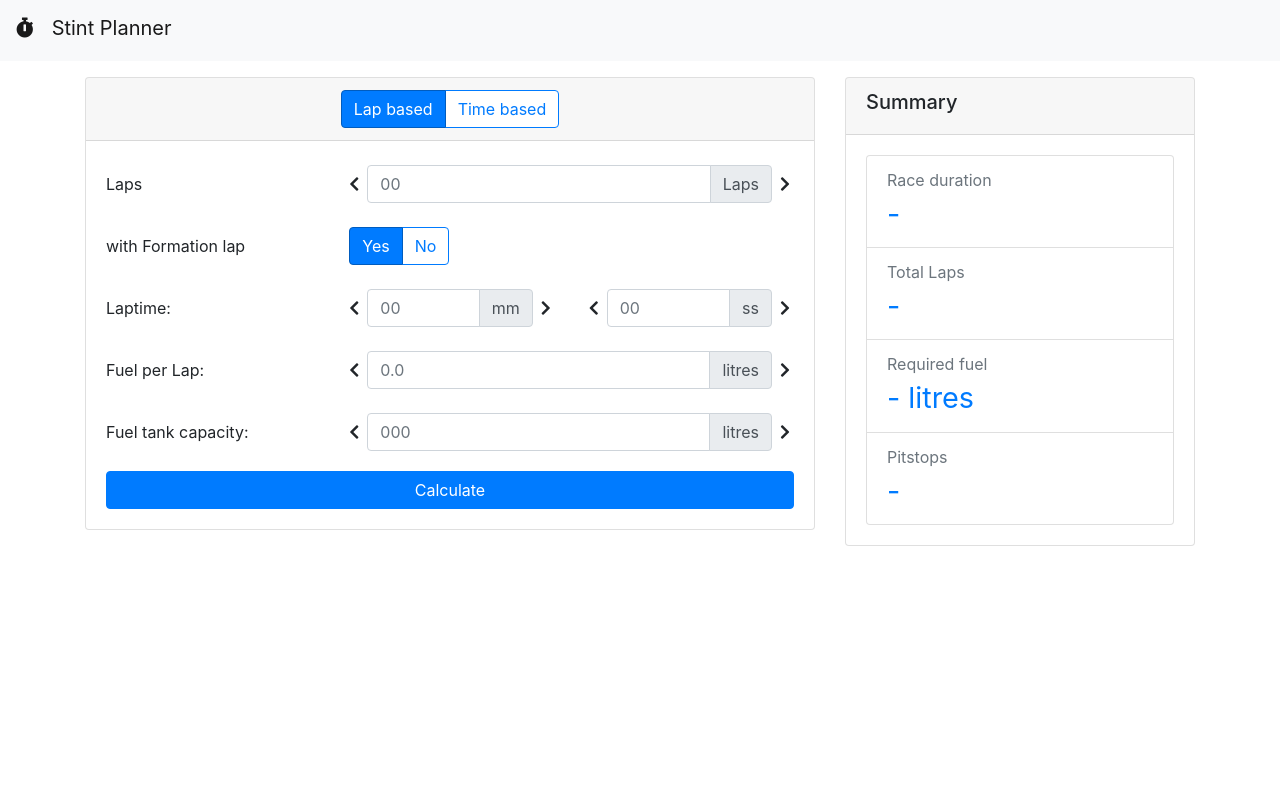
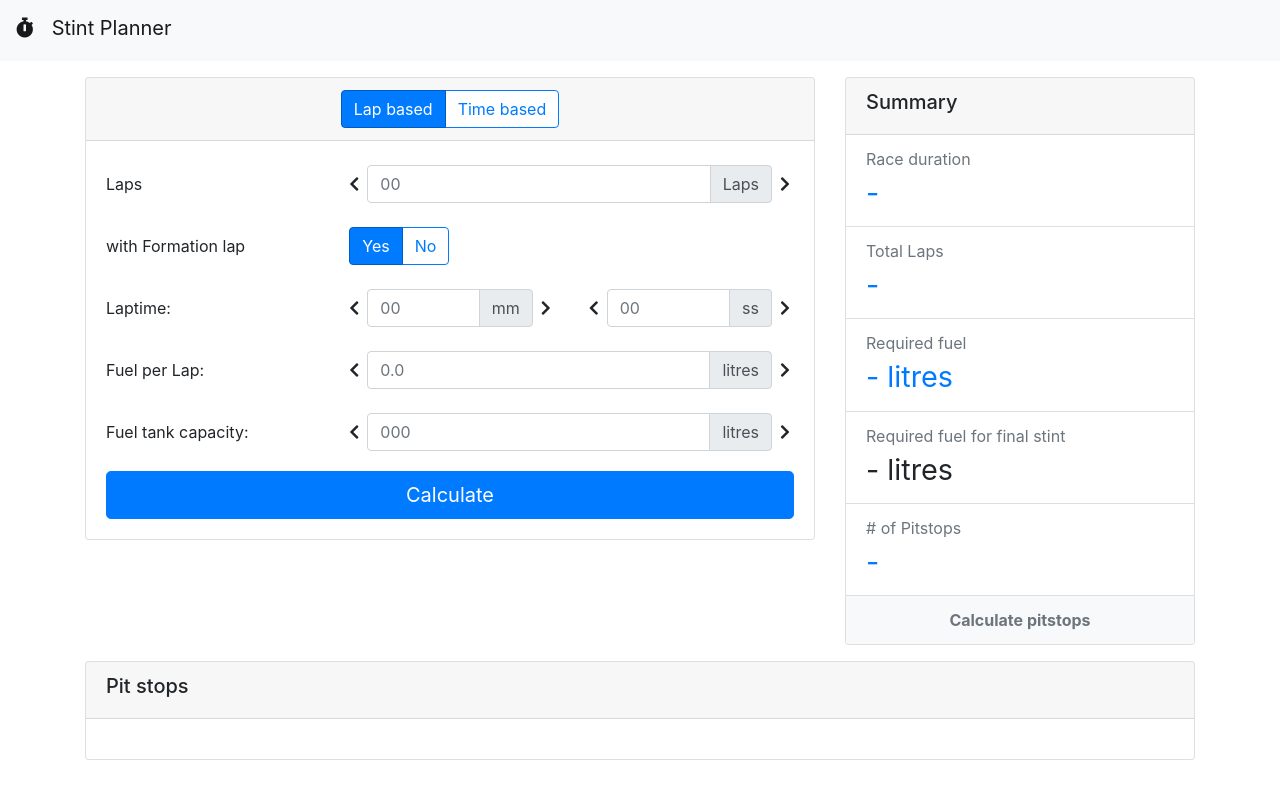
Before and after one commit to defranke/stint-planner, an Angular app: page / in a window 1280 px wide. Shown: the top 796 px of the page. Built offline with nearby package versions, Linux system fonts and the light colour scheme.

Commit message:
first draft  for pit stop strategy

```diff
--- a/src/app/app.component.html
+++ b/src/app/app.component.html
@@ -10,8 +10,14 @@
         <div class="col-lg-8 col-md-10 mb-3">
             <data-input></data-input>
         </div>
-        <div class="col-lg-4 col-md-10">
+        <div class="col-lg-4 col-md-10 mb-3">
             <result-summary></result-summary>
         </div>
     </div>
+
+    <div class="row">
+        <div class="col-12">
+            <pit-stops></pit-stops>
+        </div>
+    </div>
 </div>
--- a/src/app/app.module.ts
+++ b/src/app/app.module.ts
@@ -9,12 +9,15 @@ import { NumberStepper } from './components/numberStepper/numberStepper.componen
 import { PrettyDurationPipe } from './pipes/prettyDuration.pipe';
 import { FuelCalculation } from './services/FuelCalculation';
 import { NaNPrinterPipe } from './pipes/naNPrinterPipe.pipe';
+import { PitStops } from './components/pitstops/pitstops.component';
+import { PitStopCalculation } from './services/PitStopCalculation';
 
 @NgModule({
   declarations: [
     AppComponent,
     DataInput,
     Summary,
+    PitStops,
     NumberStepper,
     PrettyDurationPipe,
     NaNPrinterPipe
@@ -24,7 +27,8 @@ import { NaNPrinterPipe } from './pipes/naNPrinterPipe.pipe';
     FormsModule
   ],
   providers: [
-    FuelCalculation
+    FuelCalculation,
+    PitStopCalculation
   ],
   bootstrap: [AppComponent]
 })
--- a/src/app/components/dataInput/dataInput.component.html
+++ b/src/app/components/dataInput/dataInput.component.html
@@ -89,7 +89,6 @@
             </div>
         </div>
 
-        <!-- <p class="card-text">Some quick example text to build on the card title and make up the bulk of the card's content.</p> -->
-        <a href="#" class="btn btn-primary btn-block" (click)="calculate()">Calculate</a>
+        <button type="button" class="btn btn-primary btn-lg btn-block" (click)="calculate()">Calculate</button>
     </div>
 </div>
--- /dev/null
+++ b/src/app/components/pitstops/pitstops.component.css
@@ -0,0 +1,14 @@
+.summary-list-item {
+    display: flex;
+    flex-direction: column;
+}
+
+.summary-list-value {
+    font-size: 1.8em;
+    width:100%;
+    flex-grow: 1;
+}
+
+.description {
+    font-size: 0.7em;
+}
--- /dev/null
+++ b/src/app/components/pitstops/pitstops.component.html
@@ -0,0 +1,31 @@
+<div class="card">
+    <div class="card-header">
+        <h5>Pit stops</h5>
+    </div>
+
+    <div class="card-body">
+        <div class="card-deck">
+            <div class="card" *ngFor="let stop of pitStops; index as i">
+                <div class="list-group list-group-flush">
+                    <div class="list-group-item active">Stop {{i + 1}}</div>
+
+                    <div class="list-group-item summary-list-item">
+                        <span class="text-secondary">Duration</span>
+                        <span class="text-primary summary-list-value">{{stop.duration | prettyDuration}}</span>
+                    </div>
+
+                    <div class="list-group-item summary-list-item">
+                        <span class="text-secondary">Laps</span>
+                        <span class="text-primary summary-list-value">{{stop.laps}} Laps</span>
+                    </div>
+
+                    <div class="list-group-item summary-list-item">
+                        <span class="text-secondary">Fuel</span>
+                        <span class="text-primary summary-list-value">{{stop.fuel}} litres</span>
+                    </div>
+                </div>
+            </div>
+        </div>
+    </div>
+
+</div>
--- /dev/null
+++ b/src/app/components/pitstops/pitstops.component.ts
@@ -0,0 +1,25 @@
+import { Component } from '@angular/core';
+import { PitStopCalculation, PitStop } from 'src/app/services/PitStopCalculation';
+import { Subscription } from 'rxjs';
+
+
+@Component({
+    selector: 'pit-stops',
+    templateUrl: './pitstops.component.html',
+    styleUrls: ['./pitstops.component.css']
+})
+export class PitStops {
+    _subscription: Subscription;
+
+    pitStops: Array<PitStop> = [];
+
+    constructor(private pitStopCalculation: PitStopCalculation) {
+        this._subscription = pitStopCalculation.calculationChange.subscribe(() => {
+            this.pitStops = pitStopCalculation.pitStops;
+        });
+    }
+
+    ngOnDestroy() {
+        this._subscription.unsubscribe();
+    }
+}
--- a/src/app/components/summary/summary.component.html
+++ b/src/app/components/summary/summary.component.html
@@ -2,26 +2,32 @@
     <div class="card-header">
         <h5>Summary</h5>
     </div>
-    <div class="card-body">
-        <ul class="list-group">
-            <li class="list-group-item summary-list-item">
+    <div class="list-group  list-group-flush">
+        <div class="list-group-item summary-list-item">
             <span class="text-secondary">Race duration</span>
             <span class="text-primary summary-list-value">{{raceDuration | NaNPrinter | prettyDuration}}</span>
-            </li>
-            <li class="list-group-item summary-list-item">
+        </div>
+        <div class="list-group-item summary-list-item">
             <span class="text-secondary">Total Laps</span>
             <span class="text-primary summary-list-value">{{totalLaps | NaNPrinter}}</span>
-            </li>
-            <li class="list-group-item summary-list-item">
+        </div>
+        <div class="list-group-item summary-list-item">
             <span class="text-secondary">Required fuel</span>
             <span class="text-primary summary-list-value">{{requiredFuel | NaNPrinter}} litres</span>
-                <span class="text-secondary description" *ngIf="requiredFuelForFormationLap > 0">(includes {{requiredFuelForFormationLap}} litres for pace lap)</span>
-            </li>
-            <li class="list-group-item summary-list-item">
-                <span class="text-secondary">Pitstops</span>
+            <span class="text-secondary description" *ngIf="requiredFuelForFormationLap > 0">(includes
+                {{requiredFuelForFormationLap}} litres for pace lap)</span>
+        </div>
+        <div class="list-group-item summary-list-item">
+            <span class="text-secondary">Required fuel for final stint</span>
+            <span class="tPext-primary summary-list-value">{{requiredFuelForLastStint | NaNPrinter}} litres</span>
+        </div>
+        <div class="list-group-item summary-list-item">
+            <span class="text-secondary"># of Pitstops</span>
             <span class="text-primary summary-list-value">{{numberOfPitstops | NaNPrinter}}</span>
-            </li>
-        </ul>
-
+        </div>
+        <button type="button" class="list-group-item list-group-item-action text-center font-weight-bold bg-light"
+            [disabled]="!calculatePitstopsEnabled()" (click)="calculatePitstops()">
+            Calculate pitstops
+        </button>
     </div>
 </div>
--- a/src/app/components/summary/summary.component.ts
+++ b/src/app/components/summary/summary.component.ts
@@ -1,6 +1,7 @@
 import { Component } from '@angular/core';
 import { FuelCalculation } from 'src/app/services/FuelCalculation';
 import { Subscription } from 'rxjs';
+import { PitStopCalculation } from 'src/app/services/PitStopCalculation';
 
 @Component({
     selector: 'result-summary',
@@ -14,16 +15,30 @@ export class Summary {
     totalLaps: number = 0;
     requiredFuel: number = 0;
     requiredFuelForFormationLap: number = 0;
+    requiredFuelForLastStint: number = 0;
     numberOfPitstops: number = 0;
 
-    constructor(fuelCalculation: FuelCalculation) {
+    constructor(private fuelCalculation: FuelCalculation,
+        private pitStopCalculation: PitStopCalculation)
+        {
         this._subscription = fuelCalculation.calculationChange.subscribe((result) => {
             this.raceDuration = fuelCalculation.raceDuration;
             this.requiredFuel = fuelCalculation.getRequiredFuel();
             this.requiredFuelForFormationLap = fuelCalculation.getRequiredFuelForFormationLap();
+            this.requiredFuelForLastStint = fuelCalculation.getRequiredFuelForLastStint();
             this.totalLaps = fuelCalculation.getTotalLaps();
             this.numberOfPitstops = fuelCalculation.getNumberOfPitstops();
+
+            this.pitStopCalculation.generatePitstops(this.fuelCalculation);
         });
+    }
+
+    calculatePitstopsEnabled(): boolean {
+        return this.fuelCalculation.getRequiredFuel() > 0 && this.fuelCalculation.fuelPerLap > 0;
+    }
+
+    calculatePitstops() {
+        this.pitStopCalculation.generatePitstops(this.fuelCalculation);
     }
 
     ngOnDestroy() {
--- a/src/app/services/FuelCalculation.ts
+++ b/src/app/services/FuelCalculation.ts
@@ -51,6 +51,10 @@ export class FuelCalculation {
         return round(this.getRequiredFuelForRace() + this.getRequiredFuelForFormationLap(), 1);
     }
 
+    getRequiredFuelForLastStint(): number {
+        return round(this.getRequiredFuel() % this.fuelTankCapacity, 1);
+    }
+
     getNumberOfPitstops(): number {
         return Math.floor(this.getRequiredFuel() / this.fuelTankCapacity);
     }
--- /dev/null
+++ b/src/app/services/PitStopCalculation.ts
@@ -0,0 +1,46 @@
+import { Injectable } from "@angular/core";
+import { FuelCalculation } from './FuelCalculation';
+import { Subject } from 'rxjs';
+import { round } from '../utils/numberUtils';
+
+export class PitStop {
+    fuel: number;
+    laps: number;
+    duration: number;
+
+    constructor(fuel: number, laps: number, duration: number) {
+        this.fuel = fuel;
+        this.laps = laps;
+        this.duration = duration;
+    }
+}
+
+@Injectable()
+export class PitStopCalculation {
+    pitStops: Array<PitStop> = [];
+    calculationChange: Subject<void> = new Subject<void>();
+
+    generatePitstops(fuelCalculation: FuelCalculation) {
+
+        let requiredFuel = fuelCalculation.getRequiredFuel();
+        const maxFuelCapacity = fuelCalculation.fuelTankCapacity;
+        const fuelPerLap = fuelCalculation.fuelPerLap;
+        const averageLapTime = fuelCalculation.averageLapTime;
+
+        this.pitStops = [];
+        if(fuelCalculation.getNumberOfPitstops() > 5) {
+            return;
+        }
+        while(requiredFuel > 0) {
+            const refuelAmount = requiredFuel > maxFuelCapacity ? maxFuelCapacity : requiredFuel;
+            const enoughForLaps = Math.floor(refuelAmount / fuelPerLap);
+            const stintDuration = enoughForLaps * averageLapTime;
+
+            this.pitStops.push(new PitStop(round(refuelAmount, 1), enoughForLaps, stintDuration));
+
+            requiredFuel -= refuelAmount;
+        }
+
+        this.calculationChange.next();
+    }
+}
```
Also changed, not shown: 1 other file (tests, documents, lock files or other folders). Lines whose indentation alone changed are shown as unchanged.
